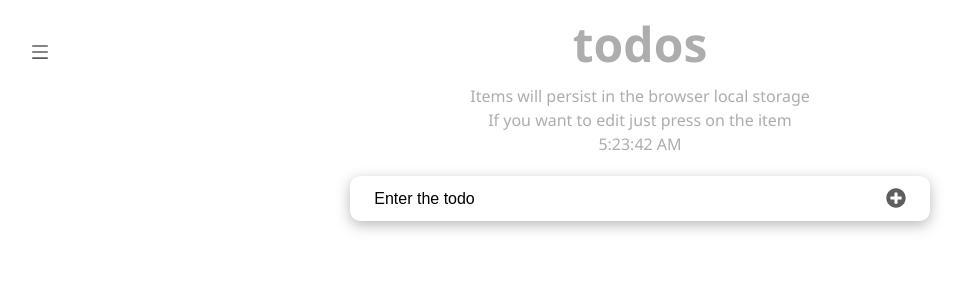
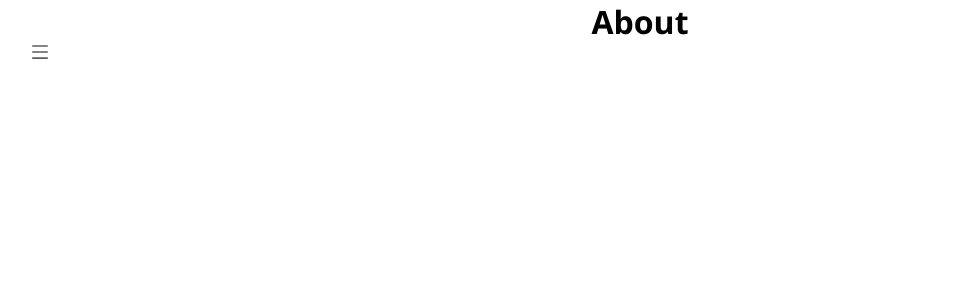
Before and after one commit to ybadr99/react-todolist, a React app: page /about in a window 1280 px wide. Shown: the top 300 px of the page, without its empty margins (0-967 px from the left). Built offline with nearby package versions, Linux system fonts and the light colour scheme; the HTML template or start-up script is replaced by a standard one.

Commit message:
Add router

```diff
--- a/package.json
+++ b/package.json
@@ -12,7 +12,8 @@
   "dependencies": {
     "react": "^18.2.0",
     "react-dom": "^18.2.0",
-    "react-icons": "^4.9.0"
+    "react-icons": "^4.9.0",
+    "react-router-dom": "^6.11.2"
   },
   "devDependencies": {
     "@types/react": "^18.0.37",
--- a/src/App.jsx
+++ b/src/App.jsx
@@ -1,13 +1,22 @@
 import TodoApp from './components/TodoApp';
 import Sidebar from './components/Sidebar';
-
+import About from './components/About';
+import Contact from './components/Contact';
+import NotFound from './components/NotFound.jsx';
+import { Routes, Route } from 'react-router-dom';
 function App() {
   return (
     <>
       <Sidebar />
-      {/* <div className="wrapper"> */}
-      <TodoApp />
-      {/* </div> */}
+
+      <Routes>
+        <Route path="/" element={<TodoApp />} />
+        <Route path="/about" element={<About />}>
+          <Route path="contact" element={<Contact />} />
+        </Route>
+        <Route path="/about" element={<About />} />
+        <Route path="*" element={<NotFound />} />
+      </Routes>
     </>
   );
 }
--- /dev/null
+++ b/src/components/About.jsx
@@ -0,0 +1,12 @@
+import { Outlet } from 'react-router-dom';
+
+const About = () => {
+  return (
+    <>
+      <h1 style={{ textAlign: 'center' }}>About</h1>
+      <Outlet />
+    </>
+  );
+};
+
+export default About;
--- /dev/null
+++ b/src/components/Contact.jsx
@@ -0,0 +1,5 @@
+const Contact = () => {
+  return <h1 style={{ textAlign: 'center' }}>Contact</h1>;
+};
+
+export default Contact;
--- /dev/null
+++ b/src/components/NotFound.jsx
@@ -0,0 +1,5 @@
+const NotFound = () => {
+  return <h1 style={{ textAlign: 'center' }}>NotFound</h1>;
+};
+
+export default NotFound;
--- a/src/components/Sidebar.jsx
+++ b/src/components/Sidebar.jsx
@@ -1,6 +1,6 @@
 import { useState } from 'react';
 import { AiOutlineMenu, AiOutlineClose } from 'react-icons/ai';
-
+import { Link } from 'react-router-dom';
 const Sidebar = () => {
   const [menuToggle, setMenuToggle] = useState(false);
 
@@ -12,13 +12,14 @@ const Sidebar = () => {
 
       <ul className={`menu-nav ${menuToggle ? 'show-menu' : ''}`}>
         <li>
-          <a href="">Home</a>
+          <Link to="/">Home</Link>
         </li>
         <li>
-          <a href="">About</a>
+          <Link to="/about">About</Link>
+          <Link to="/about/contact">Contact</Link>
         </li>
         <li>
-          <a href="">Login</a>
+          <Link href="">Login</Link>
         </li>
       </ul>
     </nav>
--- a/src/main.jsx
+++ b/src/main.jsx
@@ -2,9 +2,12 @@
 import ReactDOM from 'react-dom/client';
 import App from './App.jsx';
 import './index.css';
+import { BrowserRouter } from 'react-router-dom';
 
 ReactDOM.createRoot(document.getElementById('root')).render(
   // <React.StrictMode>
-  <App />
+  <BrowserRouter>
+    <App />
+  </BrowserRouter>
   // </React.StrictMode>,
 );
```
Also changed, not shown: 1 other file (tests, documents, lock files or other folders).
